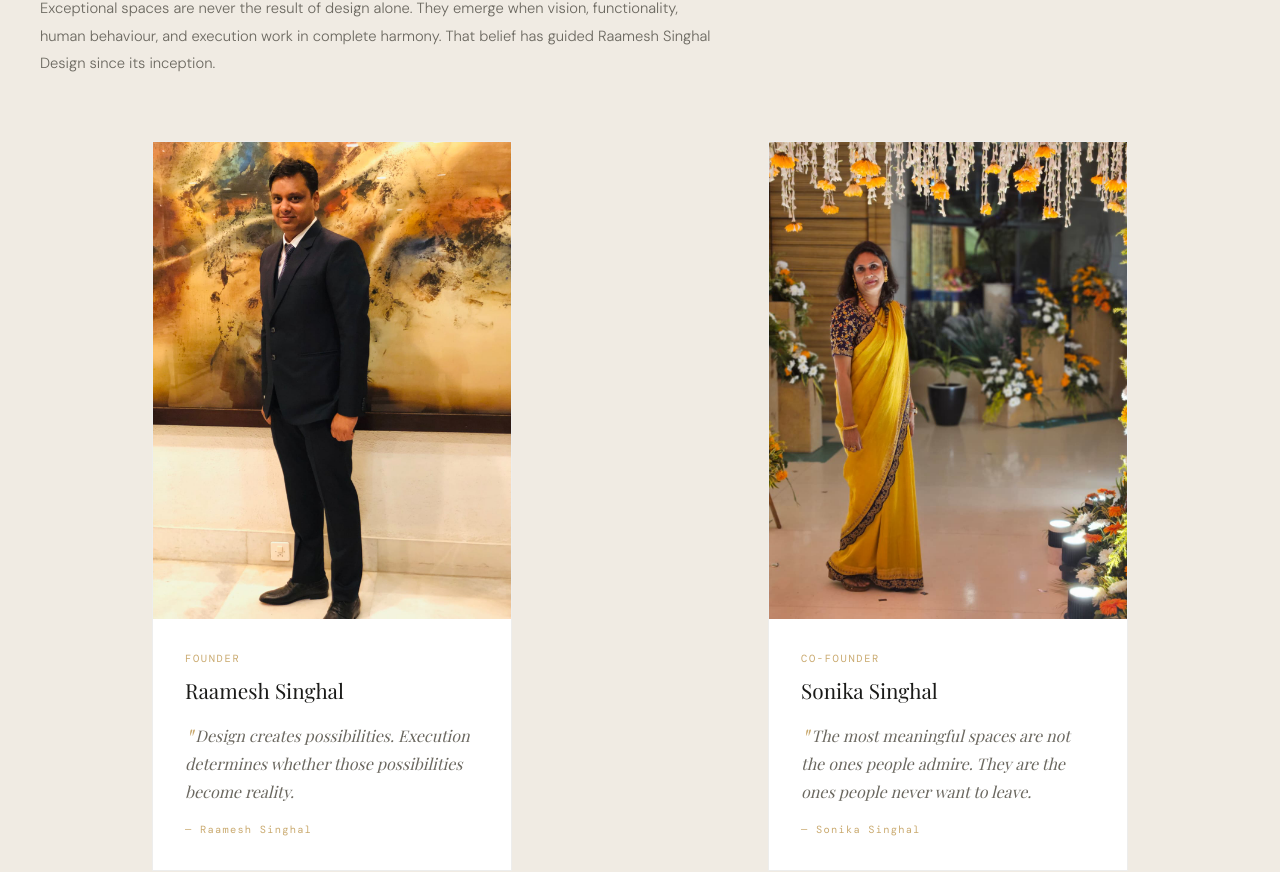
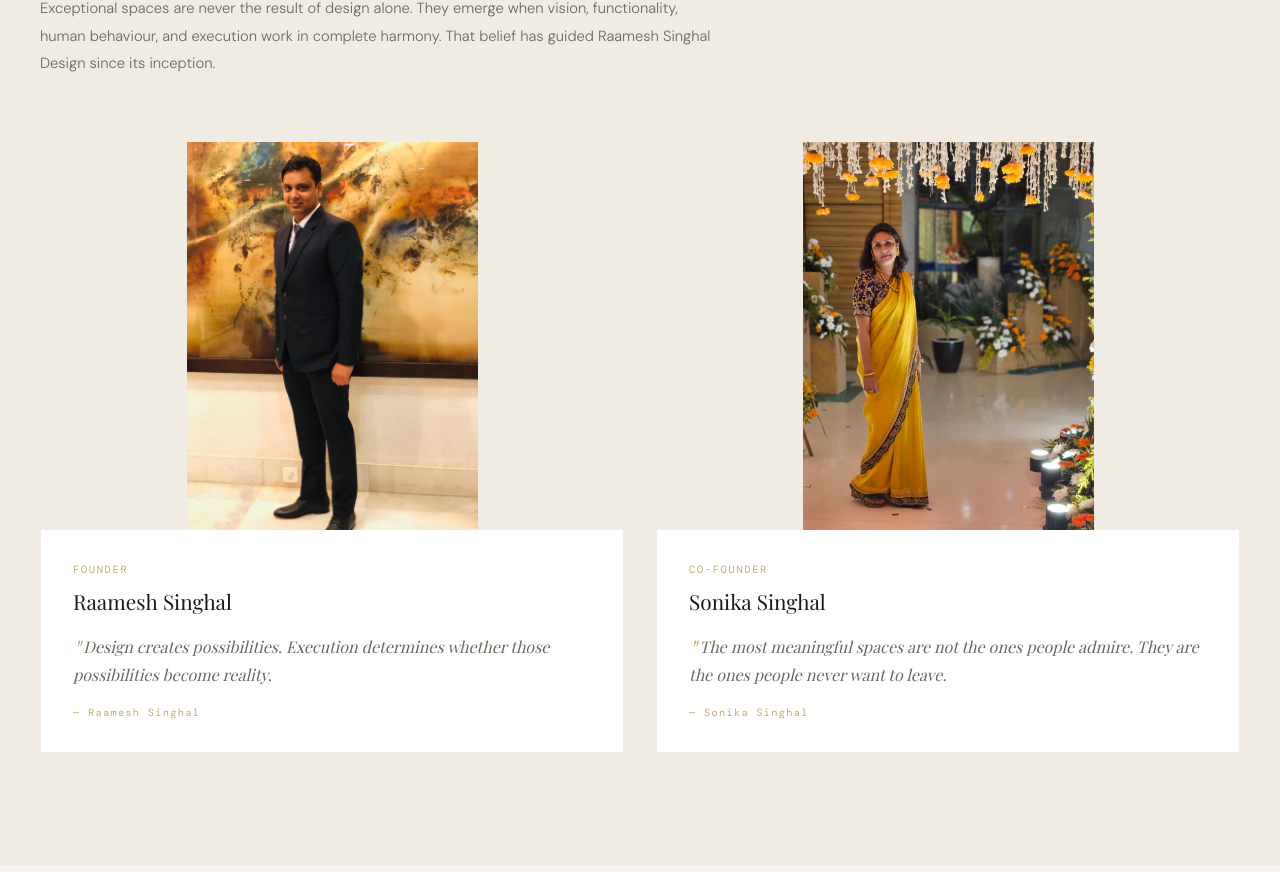
Before and after one commit to ShreyaSinghal12/rsd-website, a React (Vite) app: page / in a window 1280 px wide. Shown: the part 2576-3448 px from the top of the page. Built offline with nearby package versions, Linux system fonts and the light colour scheme; a web font is replaced by a local one.

Commit message:
Fit founder images without cropping

```diff
--- a/src/pages/Home.jsx
+++ b/src/pages/Home.jsx
@@ -432,9 +432,9 @@ export default function Home() {
                 { name: 'Sonika Singhal', role: 'Co-Founder', quote: 'The most meaningful spaces are not the ones people admire. They are the ones people never want to leave.', img: '/images/Founders/Sonika_Singhal.jpeg' },
               ].map((founder, i) => (
                 <FadeIn key={i} delay={i * 150}>
-                  <div style={{ background: '#fff', overflow: 'hidden', border: '1px solid rgba(26,26,24,0.08)', maxWidth: 360, margin: '0 auto' }}>
-                    <div style={{ aspectRatio: '3/4', overflow: 'hidden', background: '#F0EBE3' }}>
-                      <img src={founder.img} alt={founder.name} loading="lazy" style={{ width: '100%', height: '100%', objectFit: 'cover', objectPosition: 'top center', display: 'block' }} />
+                  <div style={{ background: '#fff', overflow: 'hidden', border: '1px solid rgba(26,26,24,0.08)' }}>
+                    <div style={{ aspectRatio: '3/2', overflow: 'hidden', background: '#F0EBE3' }}>
+                      <img src={founder.img} alt={founder.name} loading="lazy" style={{ width: '100%', height: '100%', objectFit: 'contain', display: 'block' }} />
                     </div>
                     <div style={{ padding: '2rem' }}>
                       <p style={{ fontFamily: "'DM Mono',monospace", fontSize: '0.65rem', letterSpacing: '0.16em', textTransform: 'uppercase', color: S.gold, marginBottom: '0.5rem' }}>{founder.role}</p>
```
